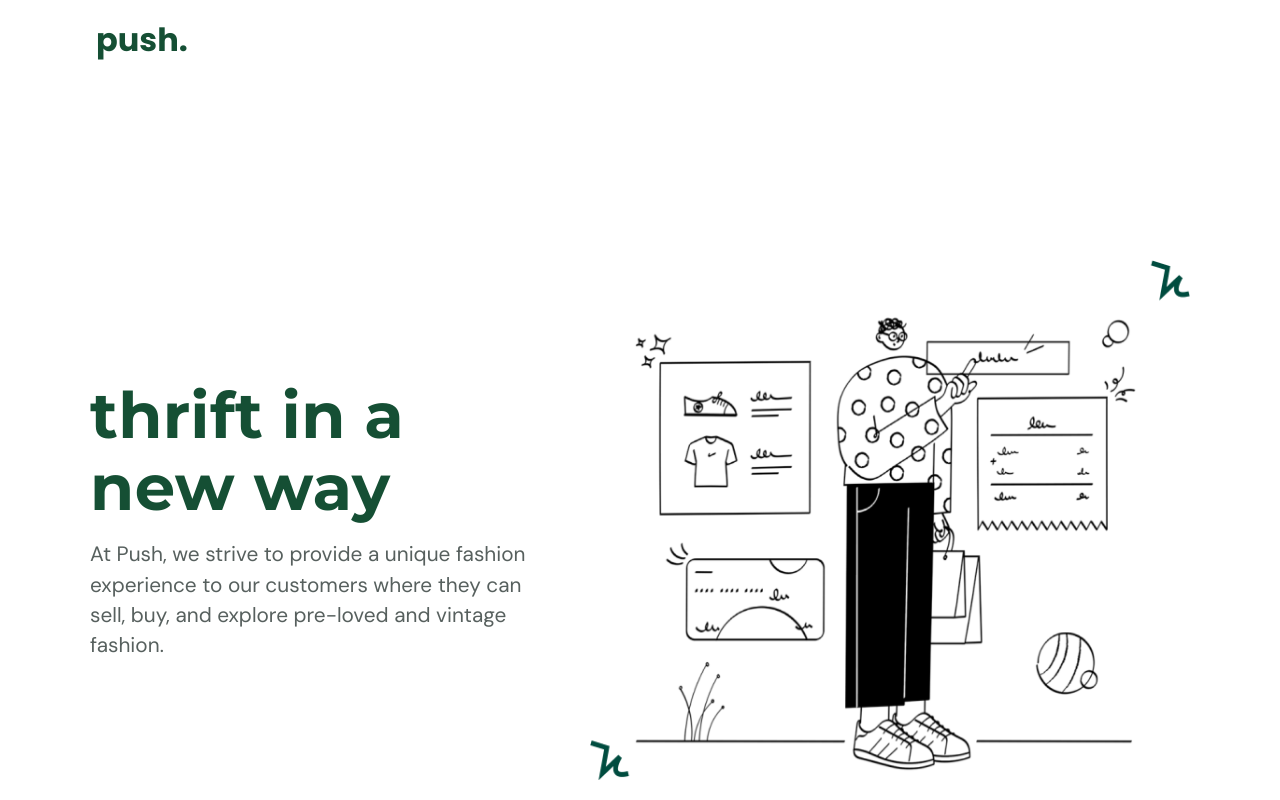
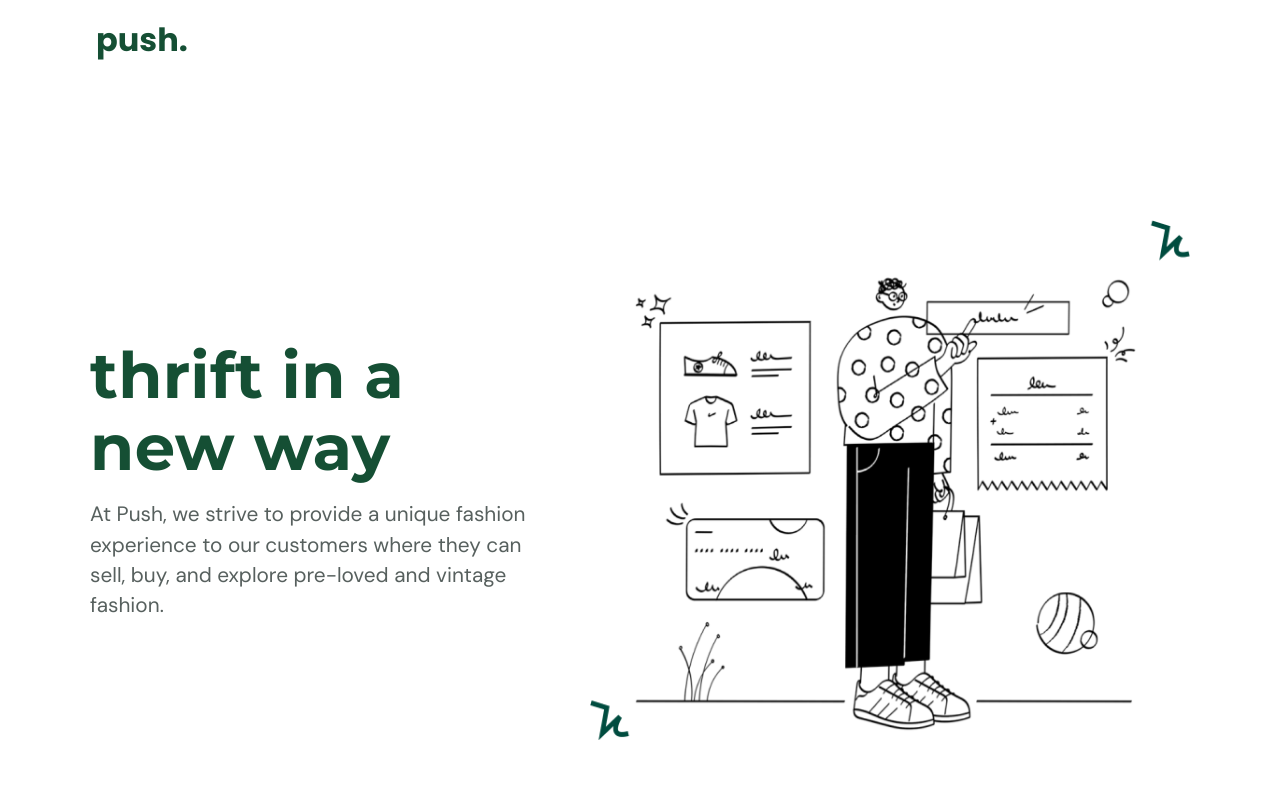
Before and after one commit to PulkitJain69/push-w, a Next.js app: page / in a window 1280 px wide. Shown: the top 800 px of the page. Built offline with nearby package versions, Linux system fonts and the light colour scheme.

Commit message:
margin reduced

```diff
--- a/src/components/Hero.js
+++ b/src/components/Hero.js
@@ -30,7 +30,7 @@ const HeroSection = styled.div`
   display: flex;
   align-items: center;
   justify-content: space-around;
-  margin-top: 10vh;
+  margin-top: 5vh;
 `;
 
 const TextSection = styled.div`
```
